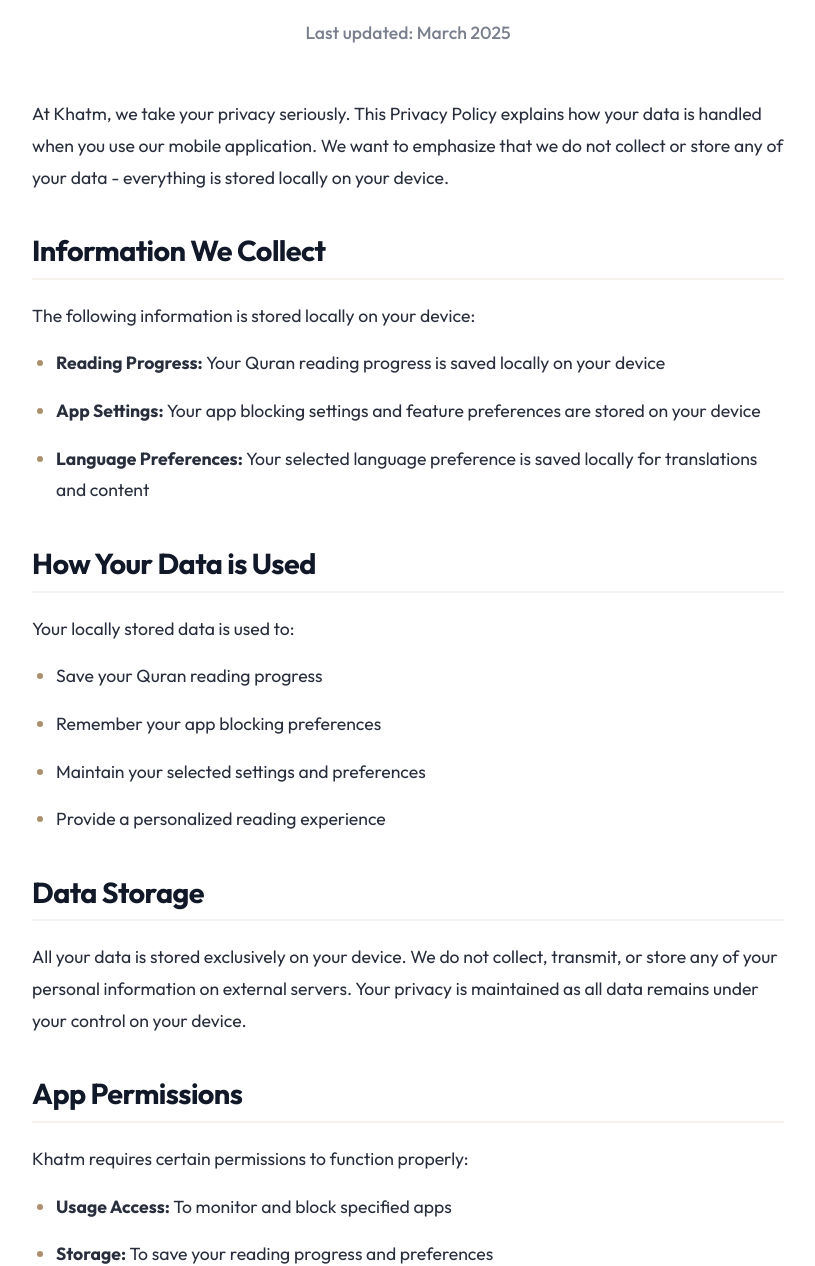
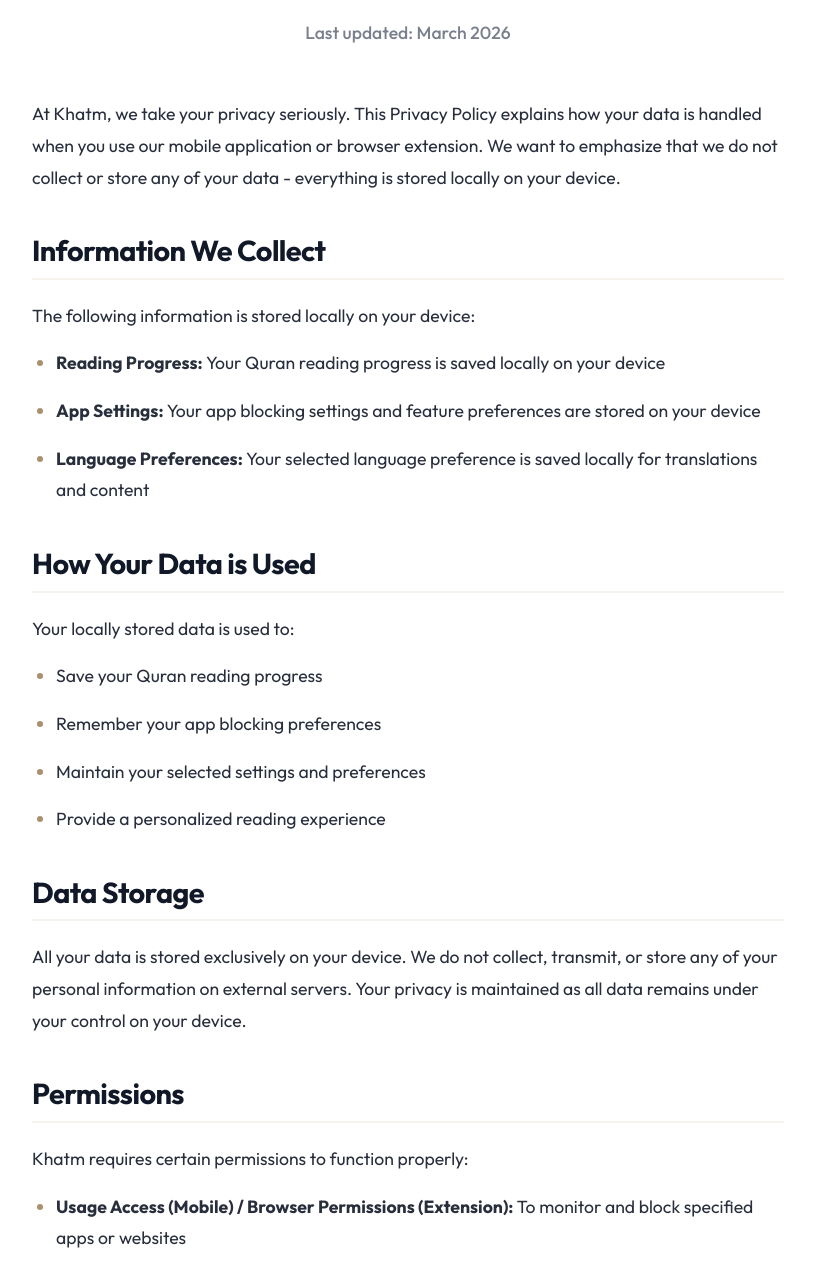
Before and after one commit to zmkhtr/zmkhtr.github.io, a plain HTML site: page privacy-policy.html in a window 1280 px wide. Shown: the part 221-1487 px from the top of the page, without its empty margins (232-1047 px from the left). Drawn offline with Linux system fonts and the light colour scheme.

Commit message:
docs: update privacy policy with browser extension coverage and ToS link

```diff
--- a/privacy-policy.html
+++ b/privacy-policy.html
@@ -32,10 +32,10 @@
         <div class="container">
             <h1>Privacy Policy</h1>
 
-            <p>Last updated: March 2025</p>
+            <p>Last updated: March 2026</p>
 
             <p>At Khatm, we take your privacy seriously. This Privacy Policy explains how your data is handled when you
-                use our mobile application. We want to emphasize that we do not collect or store any of your data -
+                use our mobile application or browser extension. We want to emphasize that we do not collect or store any of your data -
                 everything is stored locally on your device.</p>
 
             <h2>Information We Collect</h2>
@@ -62,10 +62,10 @@
                 personal information on external servers. Your privacy is maintained as all data remains under your
                 control on your device.</p>
 
-            <h2>App Permissions</h2>
+            <h2>Permissions</h2>
             <p>Khatm requires certain permissions to function properly:</p>
             <ul>
-                <li><strong>Usage Access:</strong> To monitor and block specified apps</li>
+                <li><strong>Usage Access (Mobile) / Browser Permissions (Extension):</strong> To monitor and block specified apps or websites</li>
                 <li><strong>Storage:</strong> To save your reading progress and preferences</li>
                 <li><strong>Internet:</strong> To download Quran content and translations</li>
             </ul>
@@ -93,6 +93,7 @@
         <div class="container">
             <div class="footer-content">
                 <div class="footer-links">
+                    <a href="/terms-of-service.html">Terms of Service</a>
                     <a href="/privacy-policy.html">Privacy Policy</a>
                 </div>
                 <p class="copyright">&copy; <span id="current-year"></span> Khatm. All rights reserved.</p>
```
